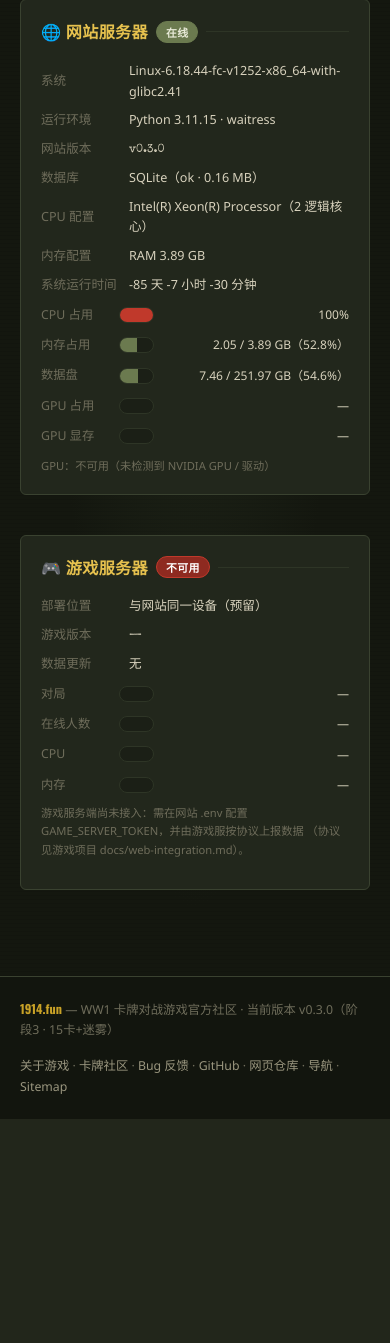
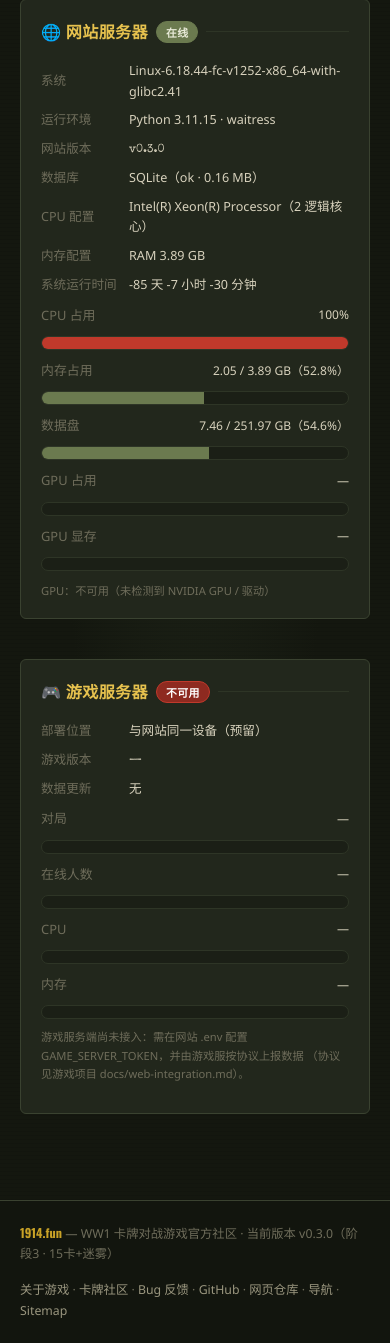
Before and after one commit to fdvecbtwdh/1914_website, a Flask app: page /status in a window 390 px wide. Shown: the part 148-1491 px from the top of the page. Before the commit the page ends 1267 px from the top, so only its background shows below. Run offline with Flask 3, Linux system fonts and the light colour scheme; tables that the repository leaves empty hold one stand-in row (values such as "Sample post"); some libraries are stand-ins or nearby versions.

Commit message:
mobile: status bars wrap to full-width line under label+value

```diff
--- a/app/static/css/ww1.css
+++ b/app/static/css/ww1.css
@@ -526,4 +526,9 @@ dialog.report-dialog::backdrop { background: rgba(0,0,0,.6); }
   .card-grid.view-compact { grid-template-columns: repeat(auto-fill, minmax(128px, 1fr)); gap: 10px; }
   /* 后台表格小屏横向滚动，不再挤压重叠 */
   table.data { display: block; overflow-x: auto; }
+  /* 状态页：窄屏时标签+数值一行，进度条独占下一行全宽 */
+  .stat-line { flex-wrap: wrap; }
+  .stat-line .s-label { flex: 1; font-size: .92rem; }
+  .stat-line .s-val { width: auto; max-width: 55%; text-align: right; }
+  .stat-line .s-bar { flex-basis: 100%; order: 3; height: 14px; }
 }
```
